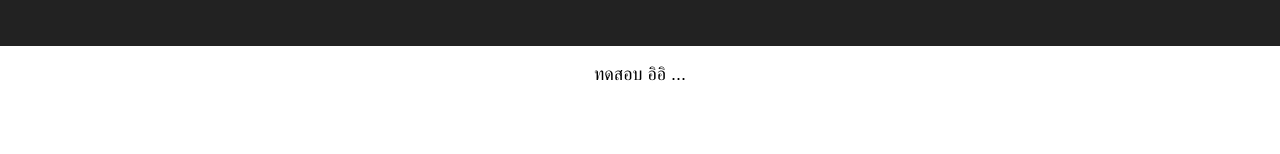
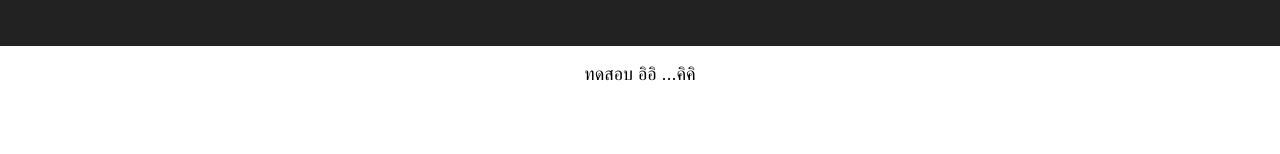
Before and after one commit to chatmongkol/react, a React (Create React App) app: page / in a window 1280 px wide. Shown: the part 144-298 px from the top of the page. Built offline with nearby package versions, Linux system fonts and the light colour scheme.

Commit message:
ทดสอบดีพลอบ

```diff
--- a/src/App.js
+++ b/src/App.js
@@ -11,7 +11,7 @@ class App extends Component {
           <h1 className="App-title">Welcome to React</h1>
         </header>
         <p className="App-intro">
-          ทดสอบ อิอิ ...
+          ทดสอบ อิอิ ...คิคิ
         </p>
       </div>
     );
```
